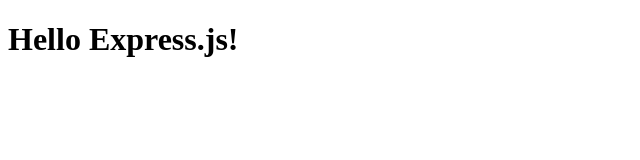
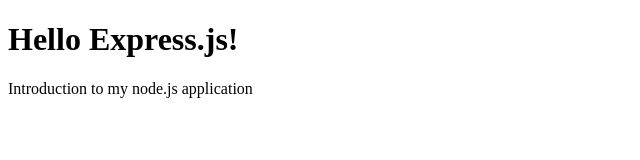
Before and after one commit to kylehikalea/web-server, a website: page public/index.html in a window 1280 px wide. Shown: the whole page, without its empty margins (0-640 px from the left). Drawn offline with Linux system fonts and the light colour scheme.

Commit message:
Made changes to index.html

```diff
--- a/public/index.html
+++ b/public/index.html
@@ -6,5 +6,6 @@
 	</head>
 	<body>
 		<h1>Hello Express.js!</h1>
+		<p>Introduction to my node.js application</p>
 	</body>
 </html>
```
